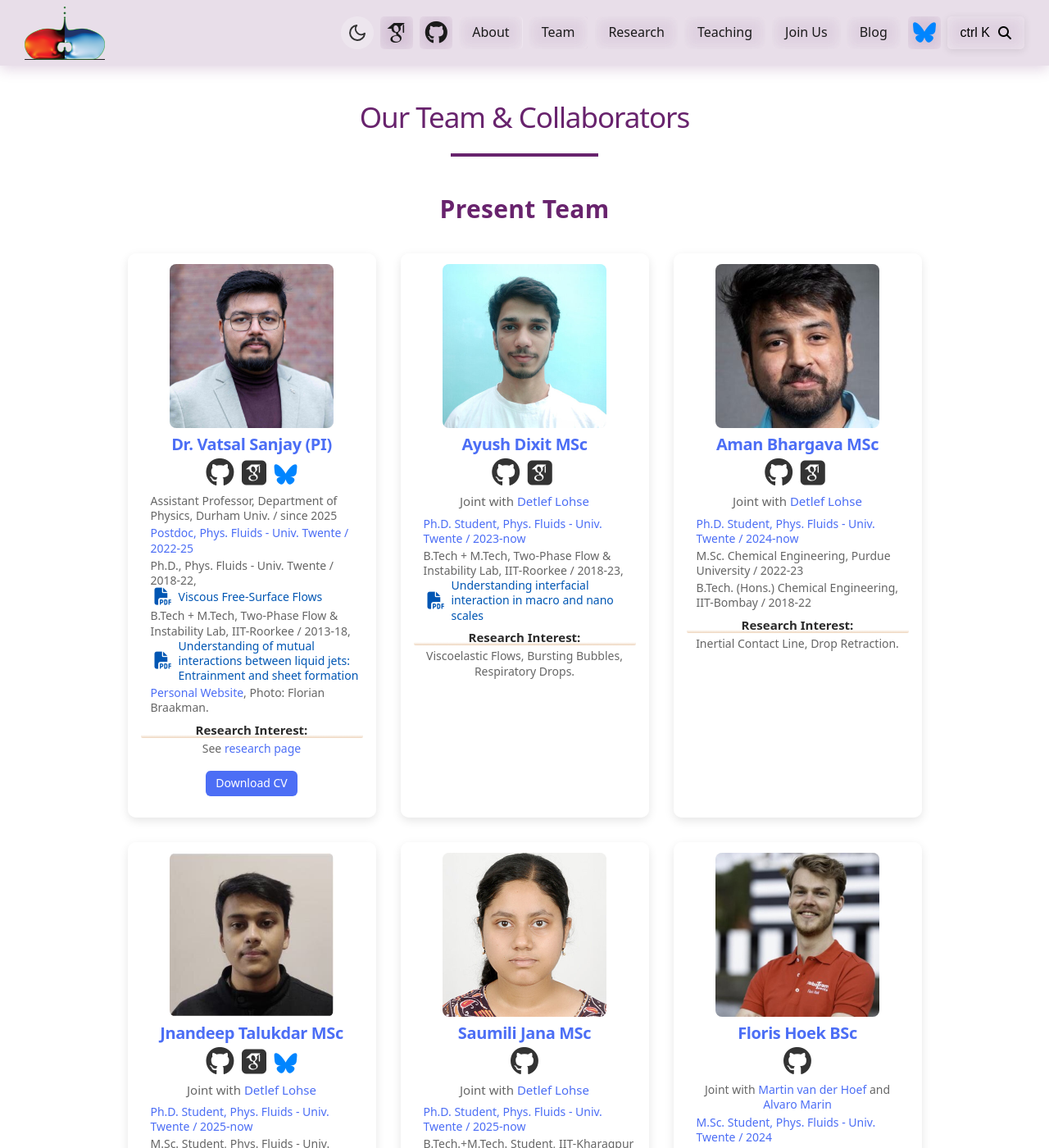
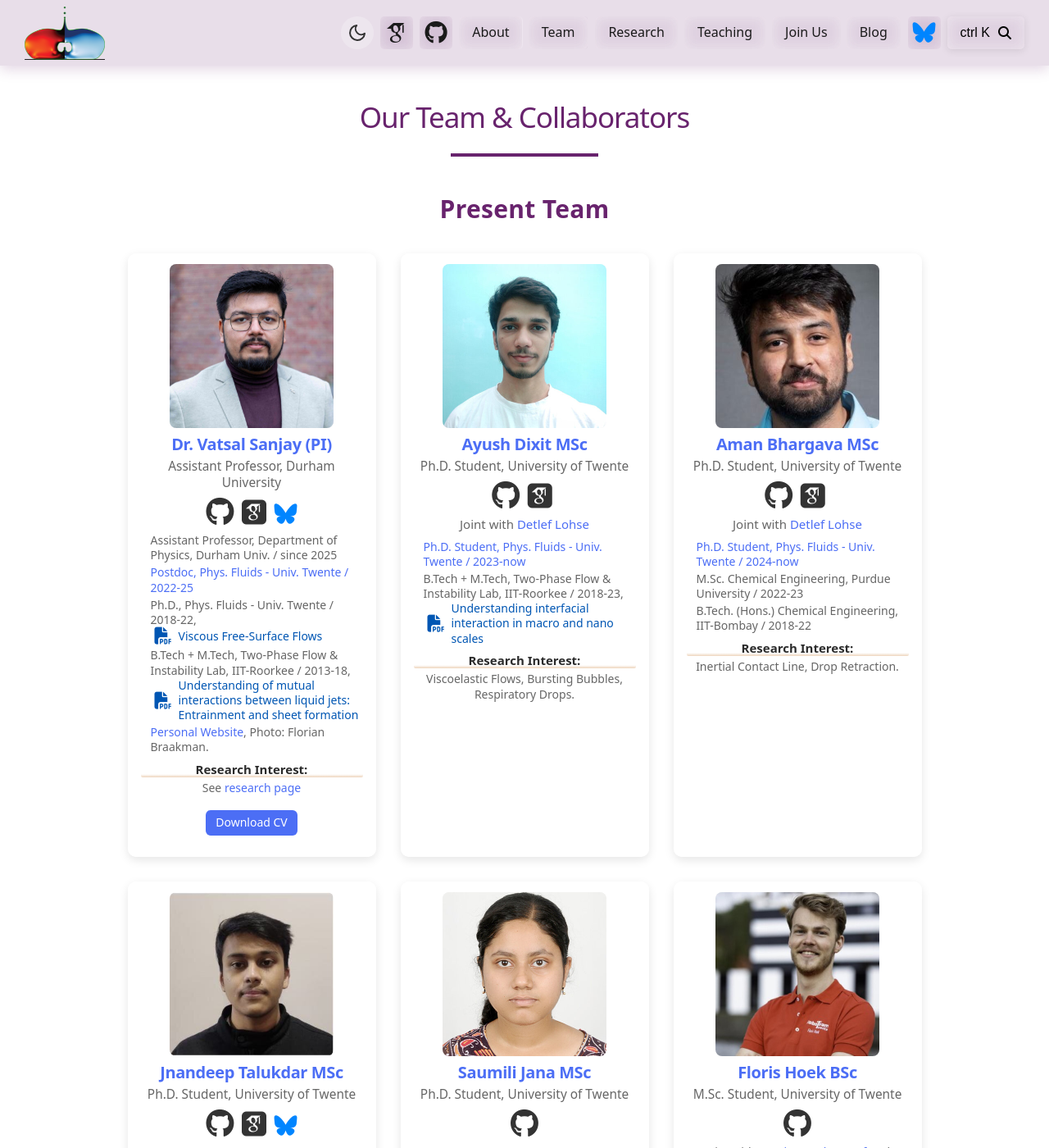
Before and after one commit to comphy-lab/comphy-lab.github.io, a Jekyll site: the page built from _team/index.md, in a window 1280 px wide and 1400 px high. Shown: the whole window at 82% size. Built offline with Jekyll 4.4.1, drawn with Linux system fonts in a browser that asks for light colours; some web fonts are replaced; comment, search, counter and statistics services are not loaded.

Commit message:
Add styled role descriptions with slightly larger font for team members

```diff
--- a/_team/index.md
+++ b/_team/index.md
@@ -6,6 +6,8 @@ title: Our Team & Collaborators
 ## Present Team
 
 ### Dr. Vatsal Sanjay (PI)
+
+<span style="font-size: 1.1em;">Assistant Professor, Durham University</span>
 
 [<i class="fa-brands fa-github" style="font-size: 2.5em; color: black;"></i>](https://github.com/VatsalSy)
 [<i class="ai ai-google-scholar-square" style="font-size: 2.5em;"></i>](https://scholar.google.com/citations?user=tHb_qZoAAAAJ&hl=en)
@@ -25,6 +27,8 @@ title: Our Team & Collaborators
 
 ### Ayush Dixit MSc
 
+<span style="font-size: 1.1em;">Ph.D. Student, University of Twente</span>
+
 [<i class="fa-brands fa-github" style="font-size: 2.5em; color: black;"></i>](https://github.com/ayushkumardixit)
 [<i class="ai ai-google-scholar-square" style="font-size: 2.5em;"></i>](https://scholar.google.com/citations?hl=en&user=ws43SmkAAAAJ)
 
@@ -38,6 +42,8 @@ Joint with [Detlef Lohse](https://en.wikipedia.org/wiki/Detlef_Lohse)
 **Research Interest:** Viscoelastic Flows, Bursting Bubbles, Respiratory Drops.
 
 ### Aman Bhargava MSc
+
+<span style="font-size: 1.1em;">Ph.D. Student, University of Twente</span>
 
 [<i class="fa-brands fa-github" style="font-size: 2.5em; color: black;"></i>](https://github.com/amanb1901)
 [<i class="ai ai-google-scholar-square" style="font-size: 2.5em;"></i>](https://scholar.google.com/citations?hl=en&user=AmGOP8gAAAAJ)
@@ -53,6 +59,8 @@ Joint with [Detlef Lohse](https://en.wikipedia.org/wiki/Detlef_Lohse)
 **Research Interest:** Inertial Contact Line, Drop Retraction.
 
 ### Jnandeep Talukdar MSc
+
+<span style="font-size: 1.1em;">Ph.D. Student, University of Twente</span>
 
 [<i class="fa-brands fa-github" style="font-size: 2.5em; color: black;"></i>](https://github.com/spilltheT)
 [<i class="ai ai-google-scholar-square" style="font-size: 2.5em;"></i>](https://scholar.google.com/citations?hl=en&user=Coxj4VQAAAAJ)
@@ -70,6 +78,8 @@ Joint with [Detlef Lohse](https://en.wikipedia.org/wiki/Detlef_Lohse)
 
 ### Saumili Jana MSc
 
+<span style="font-size: 1.1em;">Ph.D. Student, University of Twente</span>
+
 [<i class="fa-brands fa-github" style="font-size: 2.5em; color: black;"></i>](https://github.com/SaumiliJana)
 
 <img src="/assets/images/team/4.jpg" alt="Saumili Jana" loading="lazy" width="200" height="200">
@@ -82,6 +92,8 @@ Joint with [Detlef Lohse](https://en.wikipedia.org/wiki/Detlef_Lohse)
 **Research Interest:** Soft Impact.
 
 ### Floris Hoek BSc
+
+<span style="font-size: 1.1em;">M.Sc. Student, University of Twente</span>
 
 [<i class="fa-brands fa-github" style="font-size: 2.5em; color: black;"></i>](https://github.com/Floris-Hoek)
 
```
